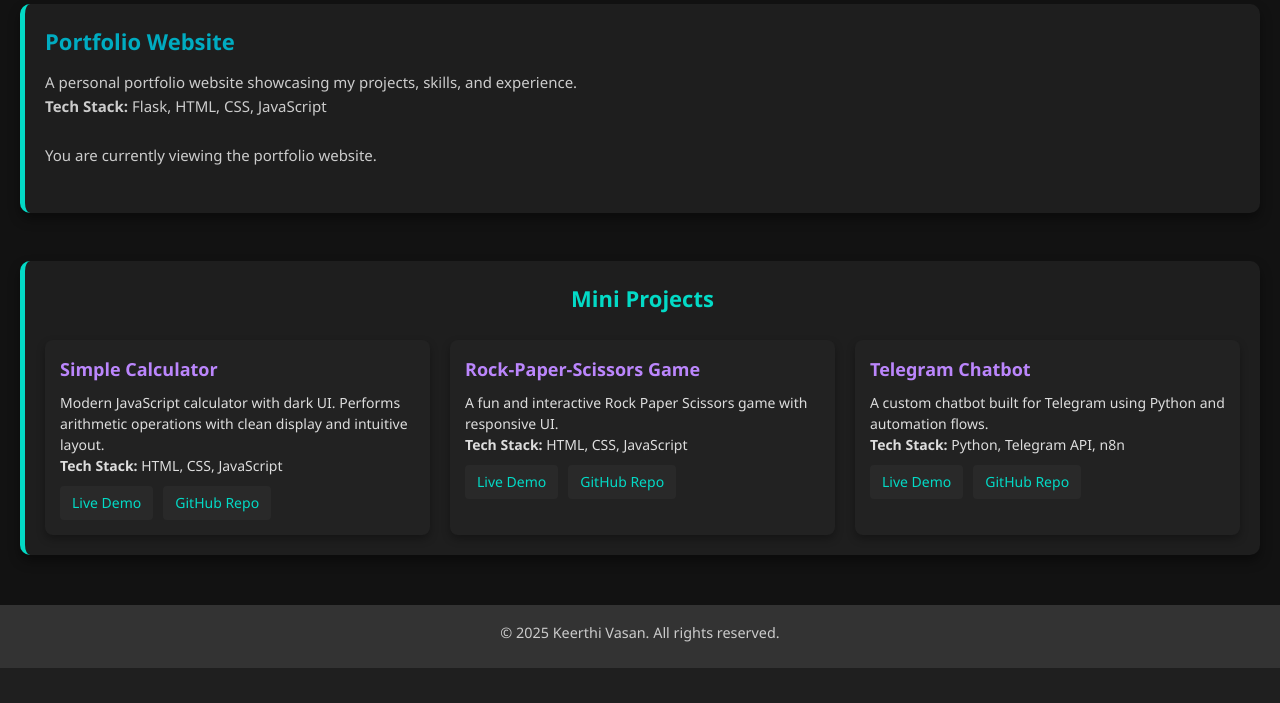
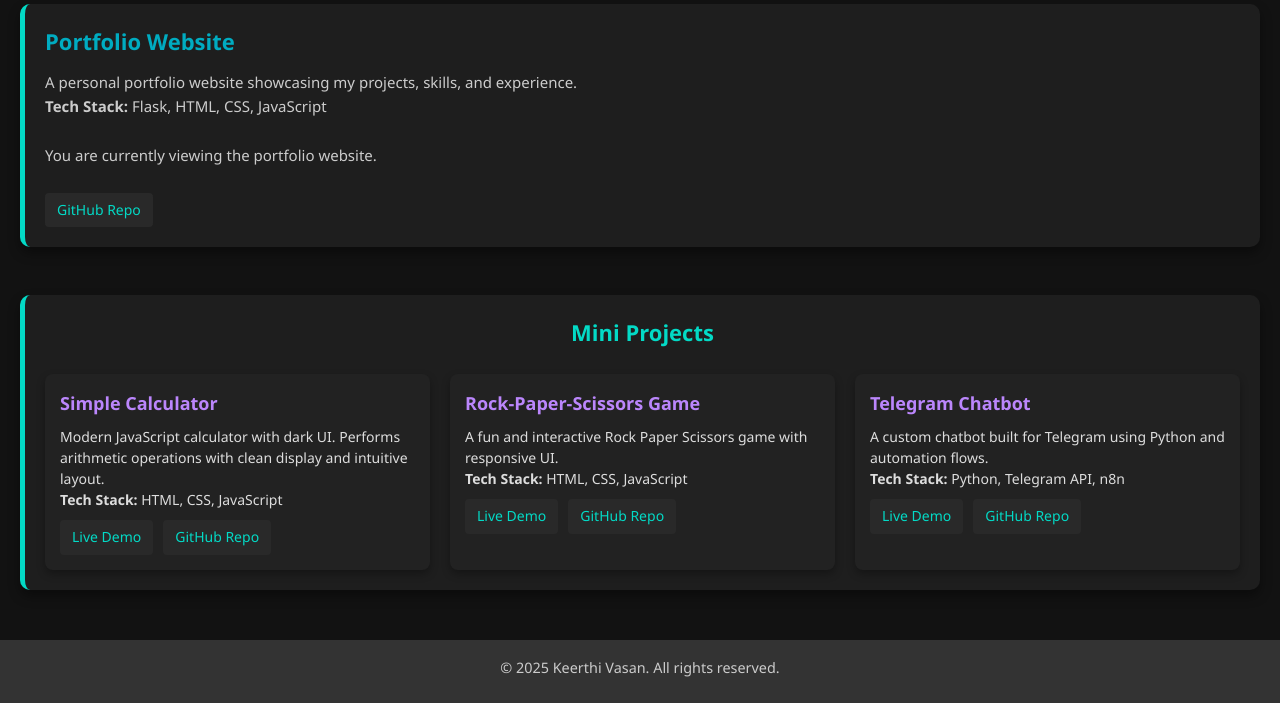
Before and after one commit to keerthivasan91/Personal-Website, a Flask app: page /projects in a window 1280 px wide. Shown: the part 443-1146 px from the top of the page. Before the commit the page ends 1111 px from the top, so only its background shows below. Run offline with Flask 3, Linux system fonts and the light colour scheme.

Commit message:
add GitHub repository link to Portfolio Website project

```diff
--- a/templates/projects.html
+++ b/templates/projects.html
@@ -25,6 +25,9 @@
       </p>
       <br><p>You are currently viewing the portfolio website.</p>
       <br>
+      <div class="project-links">
+            <a href="" target="_blank">GitHub Repo</a>
+          </div>
     </div>
 
     <!-- Mini Projects -->
```
